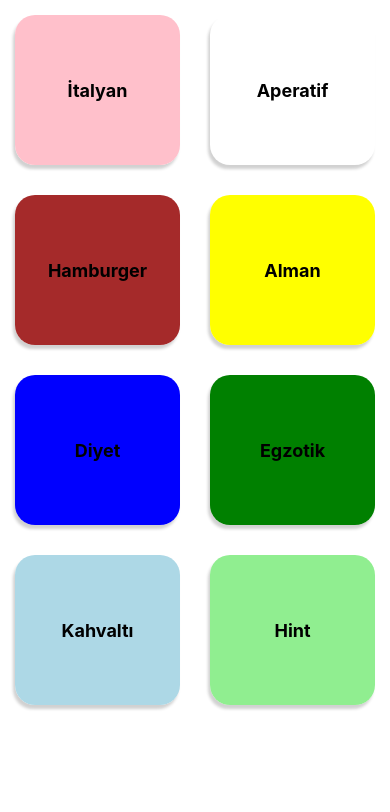
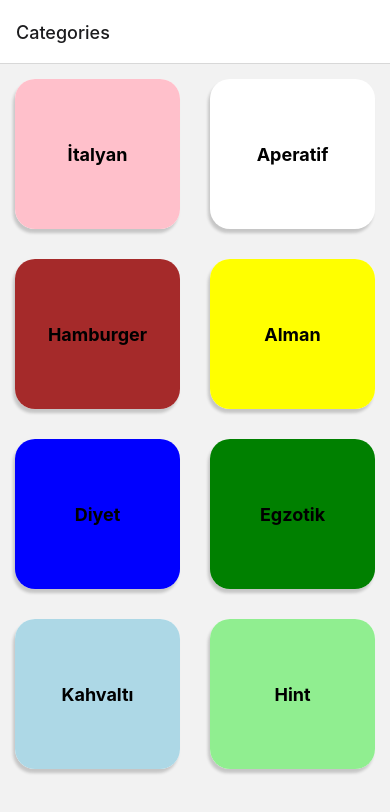
Before and after one commit to furkan-dogu/Restoran-Menu, a React Native app: screen /Categories in a window 390 px wide. Shown: the top 812 px of the page. Built offline with nearby package versions, Linux system fonts and the light colour scheme.

Commit message:
category navigate işlemi yapıldı

```diff
--- a/App.js
+++ b/App.js
@@ -1,18 +1,17 @@
-import { StatusBar } from 'expo-status-bar';
-import { StyleSheet, Text, View } from "react-native"
 import CategoriesScreen from './screens/CategoriesScreen';
+import { NavigationContainer } from '@react-navigation/native';
+import { createNativeStackNavigator } from '@react-navigation/native-stack';
+import FoodOverviewScreen from "./screens/FoodOverviewScreen";
+
+const Stack = createNativeStackNavigator();
 
 export default function App() {
   return (
-    <CategoriesScreen />
+    <NavigationContainer>
+      <Stack.Navigator>
+        <Stack.Screen name="Categories" component={CategoriesScreen} />
+        <Stack.Screen name="FoodOverview" component={FoodOverviewScreen} />
+      </Stack.Navigator>
+    </NavigationContainer>
   );
 }
-
-const styles = StyleSheet.create({
-  container: {
-    flex: 1,
-    backgroundColor: '#fff',
-    alignItems: 'center',
-    justifyContent: 'center',
-  },
-});
--- a/components/CategoryGrid.jsx
+++ b/components/CategoryGrid.jsx
@@ -1,10 +1,10 @@
 import { Pressable, StyleSheet, Text, View } from "react-native";
 import React from "react";
 
-export default function CategoryGrid({ title, color }) {
+export default function CategoryGrid({ title, color, pressFood }) {
   return (
     <View style={styles.gridItem}>
-      <Pressable style={({pressed}) => [styles.button, pressed ? styles.buttonPressed : null]}>
+      <Pressable style={({pressed}) => [styles.button, pressed ? styles.buttonPressed : null]} onPress={pressFood}>
         <View style={[styles.insideView, {backgroundColor: color}]}>
           <Text style={styles.title}>{title}</Text>
         </View>
@@ -17,7 +17,6 @@ const styles = StyleSheet.create({
   gridItem: {
     flex: 1,
     height: 150,
-    justifyContent: "center",
     margin: 15,
     borderRadius: 20,
     elevation: 4,
--- a/package.json
+++ b/package.json
@@ -9,10 +9,14 @@
     "web": "expo start --web"
   },
   "dependencies": {
+    "@react-navigation/native": "^6.1.17",
+    "@react-navigation/native-stack": "^6.9.26",
     "expo": "~50.0.17",
     "expo-status-bar": "~1.11.1",
     "react": "18.2.0",
-    "react-native": "0.73.6"
+    "react-native": "0.73.6",
+    "react-native-safe-area-context": "4.8.2",
+    "react-native-screens": "~3.29.0"
   },
   "devDependencies": {
     "@babel/core": "^7.20.0"
--- a/screens/CategoriesScreen.jsx
+++ b/screens/CategoriesScreen.jsx
@@ -1,12 +1,23 @@
-import { FlatList, StyleSheet, Text, View } from "react-native";
+import { FlatList } from "react-native";
 import React from "react";
 import { CATEGORIES } from "../data/dummyData";
 import CategoryGrid from "../components/CategoryGrid";
 
-export default function CategoriesScreen() {
+export default function CategoriesScreen({ navigation }) {
   const renderCategoryItem = (data) => {
-    // console.log(data.item);
-    return <CategoryGrid title={data.item.title} color={data.item.color} />;
+    const handlePress = () => {
+      navigation.navigate("FoodOverview", {
+        categoryId: data.item.id
+      });
+    };
+
+    return (
+      <CategoryGrid
+        title={data.item.title}
+        color={data.item.color}
+        pressFood={handlePress}
+      />
+    );
   };
 
   return (
@@ -18,5 +29,3 @@ export default function CategoriesScreen() {
     />
   );
 }
-
-const styles = StyleSheet.create({});
--- /dev/null
+++ b/screens/FoodOverviewScreen.jsx
@@ -0,0 +1,13 @@
+import { StyleSheet, Text, View } from 'react-native'
+import React from 'react'
+
+export default function FoodOverviewScreen({ route }) {
+    const categoryId = route.params.categoryId
+  return (
+    <View>
+      <Text>FoodOverviewScreen - {categoryId}</Text>
+    </View>
+  )
+}
+
+const styles = StyleSheet.create({})
```
Also changed, not shown: 1 other file (tests, documents, lock files or other folders).
